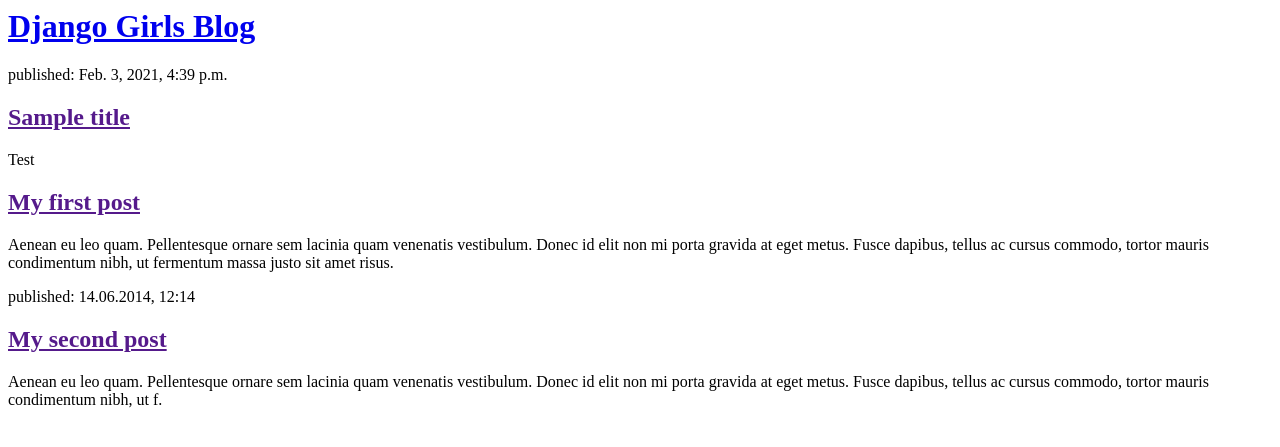
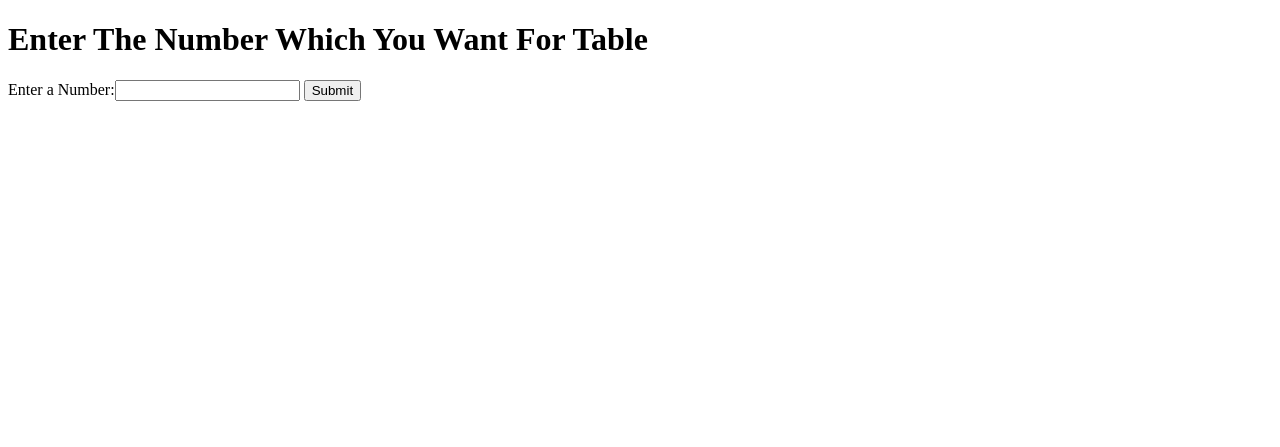
Before and after one commit to Jatumongkon/3SB04by6110110050, a Django app: page / in a window 1280 px wide. Shown: the top 447 px of the page. Run offline with Django 3.2, Linux system fonts and the light colour scheme; data comes from the database, SQL or seed files in the repository; both versions use the stored data as it was after the commit.

Commit message:
Enter The Number Which You Want For Table

```diff
--- a/blog/templates/blog/post_list.html
+++ b/blog/templates/blog/post_list.html
@@ -1,27 +1,13 @@
+<!DOCTYPE html>
 <html>
     <head>
-        <title>Django Girls blog</title>
+        <title>table</title>
     </head>
-    <body>
-        <div>
-            <h1><a href="/">Django Girls Blog</a></h1>
-        </div>
-
-        {% for post in posts %}
-            <div>
-                <p>published: {{ post.published_date }}</p>
-                <h2><a href="">{{ post.title }}</a></h2>
-                <p>{{ post.text|linebreaksbr }}</p>
-            </div>
-        {% endfor %}
-            <h2><a href="">My first post</a></h2>
-            <p>Aenean eu leo quam. Pellentesque ornare sem lacinia quam venenatis vestibulum. Donec id elit non mi porta gravida at eget metus. Fusce dapibus, tellus ac cursus commodo, tortor mauris condimentum nibh, ut fermentum massa justo sit amet risus.</p>
-        </div>
-
-        <div>
-            <p>published: 14.06.2014, 12:14</p>
-            <h2><a href="">My second post</a></h2>
-            <p>Aenean eu leo quam. Pellentesque ornare sem lacinia quam venenatis vestibulum. Donec id elit non mi porta gravida at eget metus. Fusce dapibus, tellus ac cursus commodo, tortor mauris condimentum nibh, ut f.</p>
-        </div>
-    </body>
+    <h1>Enter The Number Which You Want For Table</h1>
+ <body>
+  <form action ="tab" method="get">
+      Enter a Number:<input type = "text" name ="num">
+      <input type = "submit">
+</form>
+ </body>
 </html>
--- a/blog/urls.py
+++ b/blog/urls.py
@@ -3,5 +3,6 @@
 from . import urls
 
 urlpatterns = [
-    path('', views.post_list, name='post_list'),
+    path('', views.post_list),
+    path('tab',views.tab)
 ]
--- a/blog/views.py
+++ b/blog/views.py
@@ -2,6 +2,16 @@
 from django.utils import timezone
 from .models import Post
 
+i = 1
+
 def post_list(request):
-    posts = Post.objects.filter(published_date__lte=timezone.now()).order_by('published_date')
-    return render(request, 'blog/post_list.html', {'posts': posts})
+    return render(request,'blog/post_list.html')
+
+def tab(request):
+        num1 = dict()
+        number =int (request.GET.get('num'))
+        for i in range(1,11):
+            num1[i] = number*i
+
+        return render(request,'blog/tab.html',{"result" : num1})
+        return render(request,'blog/tab.html',{"number" : number})
--- a/mysite/settings.py
+++ b/mysite/settings.py
@@ -54,7 +54,7 @@
 TEMPLATES = [
     {
         'BACKEND': 'django.template.backends.django.DjangoTemplates',
-        'DIRS': [],
+        'DIRS': [os.path.join(BASE_DIR,'templates')],
         'APP_DIRS': True,
         'OPTIONS': {
             'context_processors': [
```
Also changed, not shown: blog/templates/blog/tab.html (added, +12 -0 lines), db.sqlite3.
